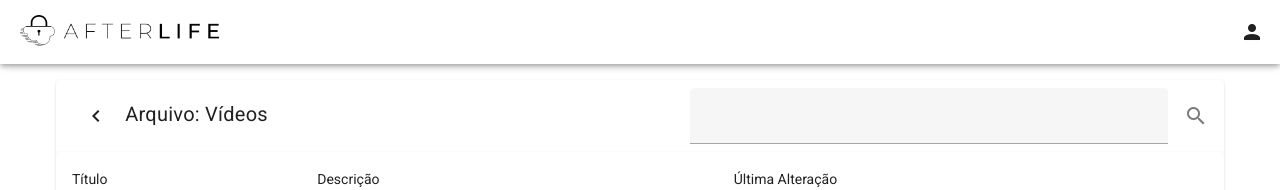
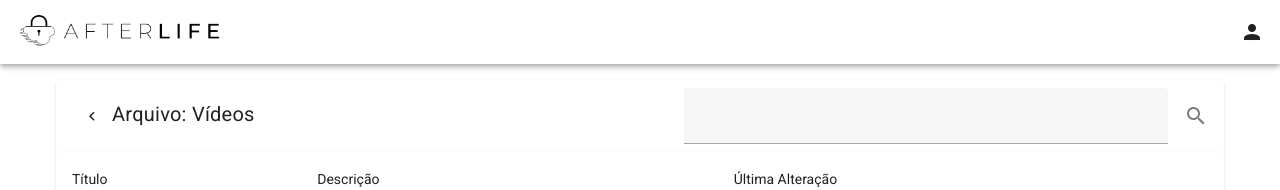
Before and after one commit to lucasmarques2907/afterlife, a Vue app in the folder frontend/: page /videos in a window 1280 px wide. Shown: the top 190 px of the page. Built offline with nearby package versions, Linux system fonts and the light colour scheme.

Commit message:
fix: tamanho botão de retorno data table

```diff
--- a/frontend/src/components/textos/DatatableTexts.vue
+++ b/frontend/src/components/textos/DatatableTexts.vue
@@ -3,7 +3,7 @@
     <div class="container">
       <v-card>
         <v-card-title class="header">
-          <div class="title"><v-btn icon="mdi mdi-chevron-left" elevation="0"></v-btn> Arquivo: Textos</div>
+          <div class="title"><v-btn icon="mdi mdi-chevron-left" elevation="0" size="small"></v-btn>Arquivo: Textos</div>
           <v-spacer></v-spacer>
           <v-text-field v-model="search" append-icon="mdi-magnify" label="Pesquisar" single-line hide-details></v-text-field>
         </v-card-title>
--- a/frontend/src/components/videos/DatatableVideos.vue
+++ b/frontend/src/components/videos/DatatableVideos.vue
@@ -3,7 +3,7 @@
     <div class="container">
       <v-card>
         <v-card-title class="header">
-          <div class="title"><v-btn icon="mdi mdi-chevron-left" elevation="0"></v-btn>  Arquivo: Vídeos</div>
+          <div class="title"><v-btn icon="mdi mdi-chevron-left" elevation="0" size="small"></v-btn>Arquivo: Vídeos</div>
           <v-spacer></v-spacer>
           <v-text-field v-model="search" append-icon="mdi-magnify" label="Pesquisar" single-line hide-details></v-text-field>
         </v-card-title>
```
